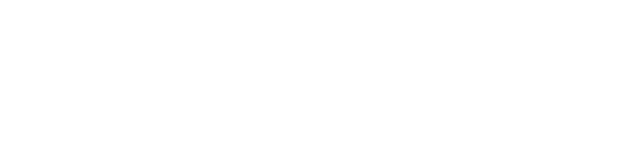
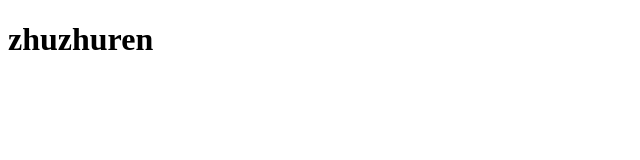
Before and after one commit to Tankqbl/git-demo-1, a plain HTML site: page index.html in a window 1280 px wide. Shown: the whole page, without its empty margins (0-640 px from the left). Drawn offline with Linux system fonts and the light colour scheme.

Commit message:
老板的需求

```diff
--- a/index.html
+++ b/index.html
@@ -12,5 +12,8 @@
 <body>
 
 </body>
+<h1>
+    zhuzhuren
+</h1>
 
 </html>
```
